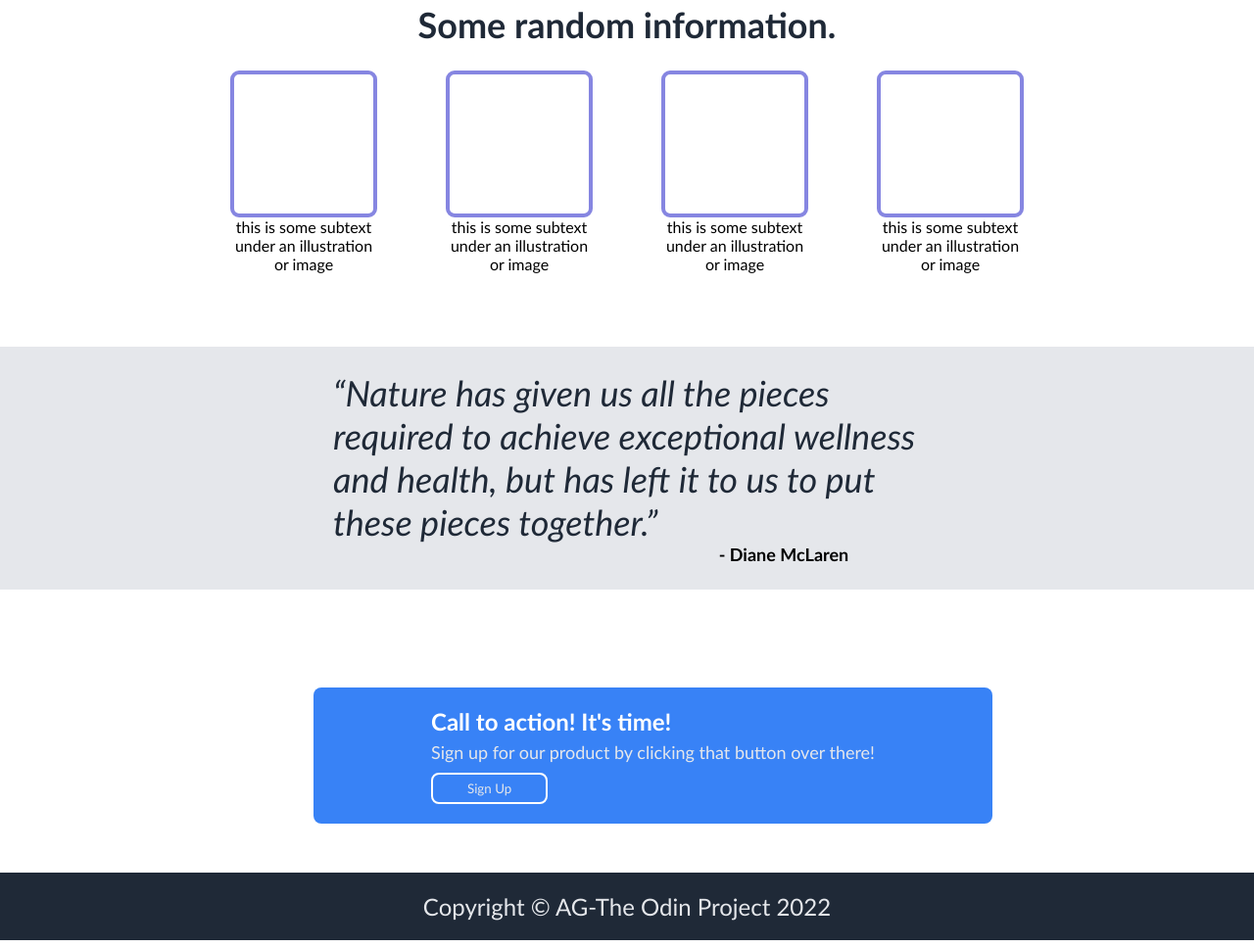
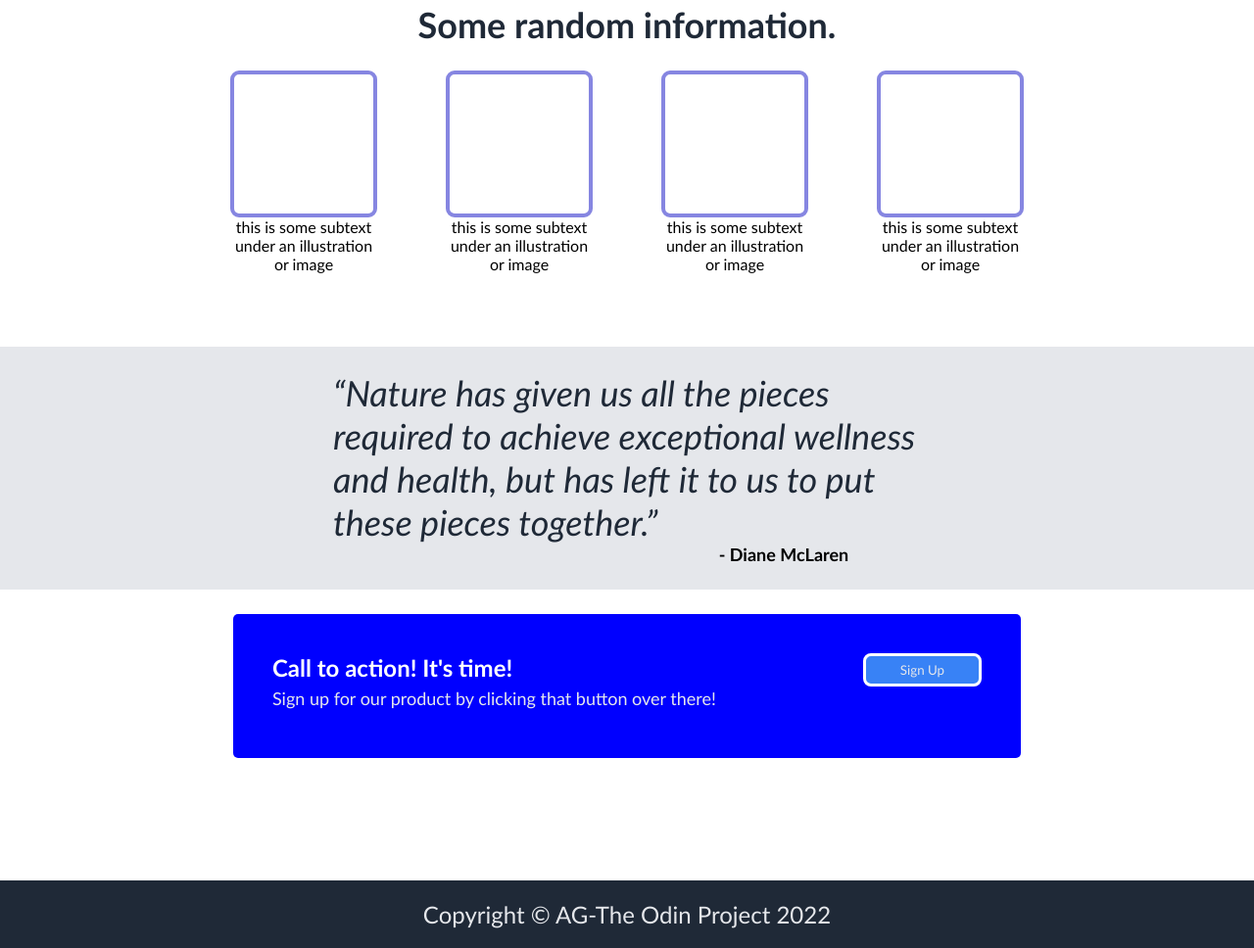
Before and after one commit to AlexandreGuenot/Odin_Landing_Page, a plain HTML site: page index.html in a window 1280 px wide. Shown: the part 449-1417 px from the top of the page at 98% size. Drawn offline with Linux system fonts and the light colour scheme.

Commit message:
Update styles.css
Add of CTA Container Styles

```diff
--- a/styles.css
+++ b/styles.css
@@ -106,14 +106,17 @@ main .quote{
     font-weight: bold;
 }
 .call-to-action{
-    margin-left: 25%;
-    background-color: #3882f6;
-    width: fit-content;
     display: flex;
-    gap: 200px;
-    padding: 20px 120px;
-    border-radius: 8px;
-    margin-top: 100px;
+    justify-content: center;
+    padding-top: 25px;
+    padding-bottom: 75px;
+}
+.call-to-action .container{
+  display:flex;
+  background-color:blue;
+  border-radius:5px;
+  gap: 150px;
+  padding:40px;
 }
 .call-to-action .Go-on{
     color: white;
@@ -130,7 +133,7 @@ main .quote{
     color: white;
     background-color: #3882f6;
     padding: 6px 35px;
-    border: 2px solid white;
+    border:3px solid white;
     border-radius: 8px;
 }
 footer{
```
